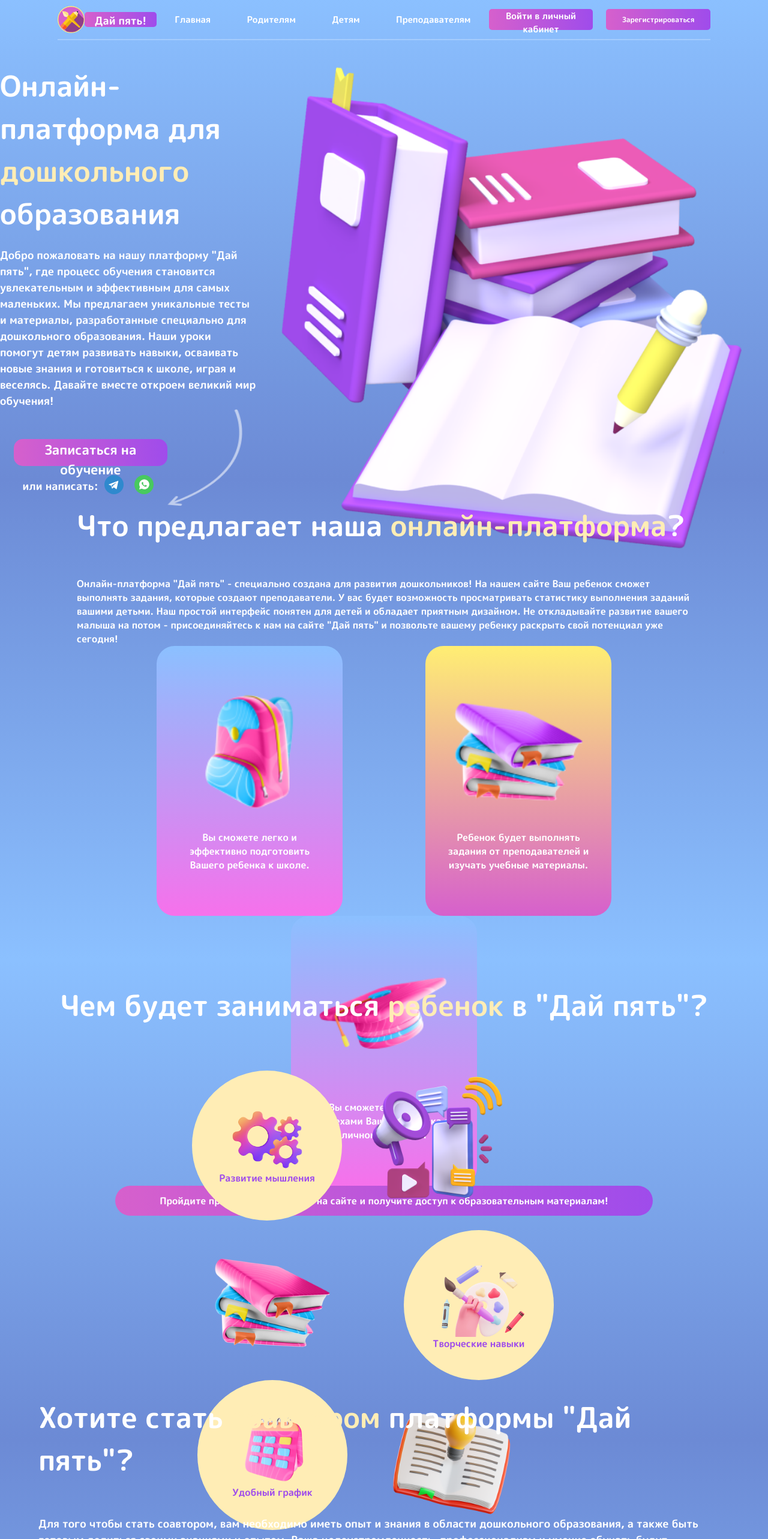
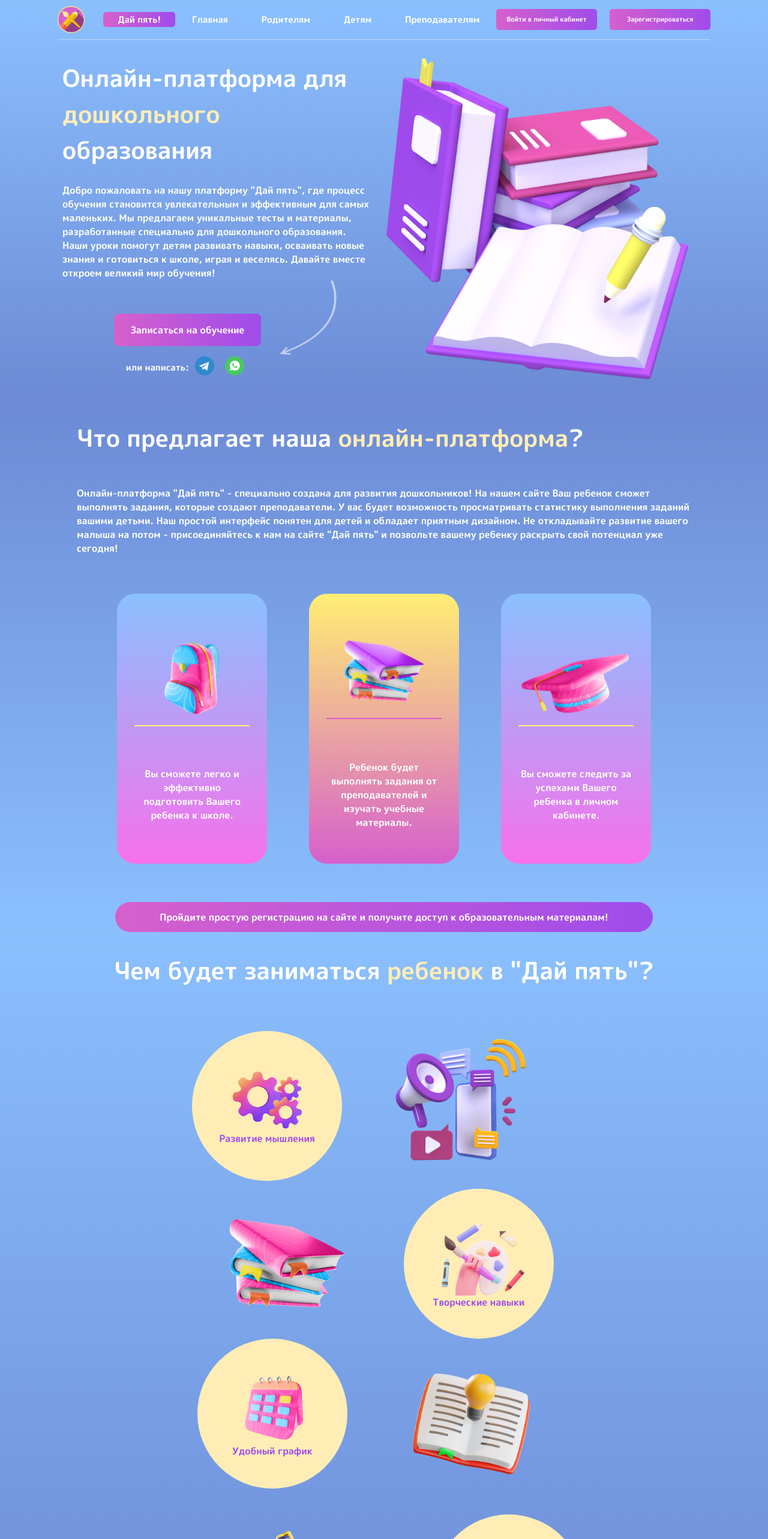
Before and after one commit to Dash-02/Preschoolers, a React (Create React App) app in the folder preschool-landing/: page / in a window 1280 px wide. Shown: the top 2566 px of the page at 60% size. Built offline with nearby package versions, Linux system fonts and the light colour scheme.

Commit message:
adapt-done-fix

```diff
--- a/preschool-landing/src/Auth/Auth.css
+++ b/preschool-landing/src/Auth/Auth.css
@@ -16,14 +16,33 @@
     flex-direction: column;
 
     .btn-x {
-        width: 45px;
-        height: 45px;
+        width: 35px;
+        height: 35px;
 
         display: flex;
         justify-content: center;
         align-items: center;
 
         background: #D660CC;
+    }
+}
+#popup1 {
+    background: linear-gradient(to bottom, #9F4CEB, #FFEDB5);
+
+    border-radius: 30px;
+    display: flex;
+    flex-direction: column;
+
+    position: fixed;
+    top: 50%;
+    left: 50%;
+    transform: translate(-50%, -50%);
+    background-color: white;
+    padding: 20px;
+    z-index: 1000;
+
+    button {
+        background: linear-gradient(to right, #D660CD, #9F4CEB);
     }
 }
 
@@ -56,3 +75,21 @@ button {
 
     font-size: 18px;
 }
+
+@media (width <= 1400px) {
+    .popup_parent {
+        img {
+            display: none;
+        }
+    }
+    .popup_teacher {
+        img {
+            display: none;
+        }
+    }
+    .popup_preschooler {
+        img {
+            display: none;
+        }
+    }
+}
--- a/preschool-landing/src/Auth/Auth.jsx
+++ b/preschool-landing/src/Auth/Auth.jsx
@@ -39,14 +39,14 @@ function Auth() {
 
     const renderAuthComponent = () => {
         switch (selectedAuth) {
-            case 'parent':
-                return <AuthParent />;
-            case 'teacher':
-                return <AuthTeacher />;
-            case 'preschooler':
-                return <AuthPreschooler />;
-            default:
-                return null;
+          case 'parent':
+            return <div className="popup_parent"><AuthParent /></div>;
+          case 'teacher':
+            return <div className="popup_teacher"><AuthTeacher /></div>;
+          case 'preschooler':
+            return <div className="popup_preschooler"><AuthPreschooler /></div>;
+          default:
+            return null;
         }
     };
 
@@ -74,7 +74,7 @@ function Auth() {
                 </div>
             </div>
             {isOpen && (
-                <div id="popup">
+                <div id="popup1">
                     <button className="btn-x" onClick={closePopup}>
                         <img src={imgX} alt="x" />
                     </button>
--- a/preschool-landing/src/Footer/Footer.css
+++ b/preschool-landing/src/Footer/Footer.css
@@ -154,6 +154,12 @@
 @media (width <= 550px) {
     .contacts {
         width: 50%;
+        img {
+            width: 18px;
+            height: 18px;
+
+            margin: 1%;
+        }
     }
 }
 
--- a/preschool-landing/src/Header/Header.css
+++ b/preschool-landing/src/Header/Header.css
@@ -25,6 +25,10 @@
     justify-content: space-between;
     align-items: center;
     width: 35%;
+
+    button {
+        font-size: 15px;
+    }
 }
 
 /* .container-header::before {
@@ -83,6 +87,8 @@ button:active {
     display: flex;
     justify-content: space-between;
     flex-wrap: nowrap;
+
+    font-size: 15px;
 }
 
 nav {
@@ -282,16 +288,19 @@ a:active {
     }
 }
 
-@media (width <= 1200px) {
+@media (width <= 1366px) {
     .btn-login button {
-        font-size: 12px;
+        font-size: 11px;
+        a {
+            font-size: 11px;
+        }
     }
 
     .logo {
         width: 55%;
     }
-    .btn-login button {
-        font-size: 11px;
+    .btn-logo {
+        font-size: 12px;
     }
 }
 
@@ -324,6 +333,8 @@ a:active {
     .container-header {
         position: fixed;
         z-index: 50;
+
+        background:#8BC0FF;
     }
     .header {
         z-index: 100;
@@ -334,9 +345,14 @@ a:active {
     .btn-login {
         display: none;
     }
-
     .logo {
         width: 25%;
+    }
+    .btn-x {
+        img {
+            width: 15px;
+            height: 15px;
+        }
     }
 }
 
--- a/preschool-landing/src/Home/Home.css
+++ b/preschool-landing/src/Home/Home.css
@@ -1,6 +1,6 @@
 .home {
     background: linear-gradient(to bottom, #8BC0FF, #6C8AD5);
-    height: 100vh;
+    height: auto;
 
     color: #fff;
     font-family: 'M PLUS Rounded 1c', sans-serif;
@@ -65,7 +65,7 @@ h1 {
     align-items: center;
 
     width: 60%;
-    height: 25%;
+    height: 30%;
 
     margin-top: 10%;
 }
@@ -73,9 +73,11 @@ h1 {
 .wrapper_social_media button {
     font-size: 24px;
 
-    width: 100%;
-    height: 40%;
+    width: 90%;
+    height: 50%;
     border-radius: 15px;
+
+    margin-bottom: 2%;
 }
 
 .social_media {
@@ -95,7 +97,7 @@ h1 {
     }
 }
 
-@media (width <= 1200px) {
+@media (width <= 1366px) {
     h1 {
         font-size: 40px;
     }
@@ -121,6 +123,22 @@ h1 {
     }
     .wrapper_social_media {
         font-size: 15px;
+        height: 40%;
+    }
+}
+
+@media (width <= 1200px) {
+    .social_media {
+        a {
+            display: flex;
+            justify-content: center;
+            align-items: center;
+
+            img {
+                width: 28px;
+                height: 28px;
+            }
+        }
     }
 }
 
@@ -174,6 +192,7 @@ h1 {
         width: 50%;
         height: 30%;
         margin-top: 5%;
+        margin-bottom: 10%;
         font-size: 14px;
         img {
             width: 30px;
@@ -182,6 +201,9 @@ h1 {
 }
 
 @media (width <= 560px) {
+    .container {
+        margin-top: 5%;
+    }
     h1 {
         font-size: 25px;
     }
@@ -213,8 +235,11 @@ h1 {
 }
 
 @media (width <= 390px) {
+    .container {
+        margin-top: 10%;
+
+    }
     .content {
-        margin-top: 0%;
         width: 85%;
         height: 10%;
 
@@ -239,7 +264,7 @@ h1 {
     .wrapper_social_media {
         width: 100%;
         height: 100%;
-        margin-top: 10%;
+        margin-top: 20%;
         font-size: 10px;
         img {
             width: 22px;
@@ -250,6 +275,7 @@ h1 {
         height: 65px;
     }
     .img-books {
+        margin-top: 20%;
         height: 360px;
         width: 300px;
     }
--- a/preschool-landing/src/Pages/Parents.css
+++ b/preschool-landing/src/Pages/Parents.css
@@ -1,6 +1,6 @@
 .parents {
     background: linear-gradient(to bottom, #6C8AD5, #8BC0FF);
-    height: 100vh;
+    height: auto;
 
     color: #fff;
     font-family: 'M PLUS Rounded 1c', sans-serif;
@@ -27,6 +27,8 @@
     flex-direction: row;
     flex-wrap: wrap;
     width: 70%;
+
+    margin: 5%;
 }
 
 .card-wrapper {
@@ -107,9 +109,25 @@
     .card-wrapper {
         width: 90%;
     }
+    .card {
+        img {
+            width: 140px;
+            height: 130px;
+        }
+        .img-academ {
+            width: 190px;
+            height: 130px;
+        }
+    }
+    .card-second {
+        img {
+            width: 140px;
+            height: 130px;
+        }
+    }
 }
 
-@media (width <= 1200px) {
+@media (width <= 1366px) {
     .cards {
         width: 75%;
     }
@@ -146,9 +164,21 @@
     .card {
         height: 350px;
         margin: 5%;
+        img {
+            width: 110px;
+            height: 100px;
+        }
+        .img-academ {
+            width: 150px;
+            height: 90px;
+        }
     }
     .card-second {
         height: 350px;
+        img {
+            width: 110px;
+            height: 100px;
+        }
     }
     .banner span {
         font-size: 13px;
--- a/preschool-landing/src/Pages/Preschoolers.css
+++ b/preschool-landing/src/Pages/Preschoolers.css
@@ -1,6 +1,6 @@
 .preschooler {
     background: linear-gradient(to top, #6C8AD5, #8BC0FF);
-    height: 100vh;
+    height: auto;
 
     color: #fff;
     font-family: 'M PLUS Rounded 1c', sans-serif;
@@ -23,10 +23,6 @@ h1 {
     display: flex;
     flex-direction: row;
     flex-wrap: wrap;
-}
-
-.schema-content {
-
 }
 
 .round-wrapper {
@@ -57,15 +53,14 @@ h1 {
     width: 100px;
 }
 
-
-.img_arrow1 {
-    /* display: flex;
+/* .img_arrow1 {
+    display: flex;
     flex-direction: column;
     justify-content: center;
     img {
         width: 200px;
-    } */
-}
+    }
+} */
 
 .round span {
     color: #9F4CEB;
@@ -91,6 +86,21 @@ h1 {
     .img_arrow3 {
         display: none;
     }
+    .schema {
+        display: flex;
+        align-items: center;
+        justify-content: space-around;
+    }
+    .round-wrapper {
+        display: flex;
+        justify-content: space-around;
+        align-items: center;
+    }
+    .imgs {
+        display: flex;
+        justify-content: center;
+        align-items: center;
+    }
 }
 
 @media (width <= 1400px) {
@@ -103,16 +113,6 @@ h1 {
     }
     img {
         width: 80%;
-    }
-    .schema {
-        display: flex;
-        align-items: center;
-        justify-content: space-around;
-    }
-    .round-wrapper {
-        display: flex;
-        justify-content: space-around;
-        align-items: center;
     }
 }
 
@@ -127,21 +127,10 @@ h1 {
     img {
         width: 60%;
     }
-    .schema {
-        display: flex;
-        align-items: center;
-        justify-content: space-around;
-    }
     .round-wrapper {
         display: flex;
-        justify-content: space-around;
+        justify-content: space-between;
         align-items: center;
-    }
-}
-
-@media (width <= 1080px) {
-    .preschooler {
-        height: auto;
     }
 }
 
--- a/preschool-landing/src/Pages/Teachers.css
+++ b/preschool-landing/src/Pages/Teachers.css
@@ -1,6 +1,6 @@
 .teacher {
     background: linear-gradient(to bottom, #6C8AD5, #8BC0FF);
-    height: 100vh;
+    height: auto;
 
     color: #fff;
     font-family: 'M PLUS Rounded 1c', sans-serif;
@@ -78,16 +78,19 @@
     }
 }
 
-@media (width <= 1200px) {
-    .man {
-        display: none;
-    }
+@media (width <= 1366px) {
     .list_item {
         font-size: 16px;
     }
     .check {
         width: 75px;
         height: 65px;
+    }
+}
+
+@media (width <= 1200px) {
+    .man {
+        display: none;
     }
 }
 
@@ -101,6 +104,9 @@
 }
 
 @media (width <= 720px) {
+    .teacher-container {
+        width: 95%;
+    }
     .teacher {
         height: auto;
     }
@@ -136,9 +142,19 @@
         width: 60px;
         height: 50px;
     }
+    .list span {
+        font-size: 12px;
+    }
+    .btn-author {
+        width: 250px;
+    }
 }
 
 @media (width <= 390px) {
+    .teacher-container {
+        flex-wrap: wrap;
+        justify-content: center;
+    }
     .teacher-text {
         font-size: 10px;
         text-align: center;
@@ -148,7 +164,7 @@
     }
     .btn-author {
         font-size: 12px;
-        width: 250px;
+        width: 230px;
         height: 40px;
     }
     .check {
```
Also changed, not shown: preschool-landing/src/Auth/AuthParent.css (+11 -0 lines), preschool-landing/src/Pages/Teachers.jsx (indentation only).
